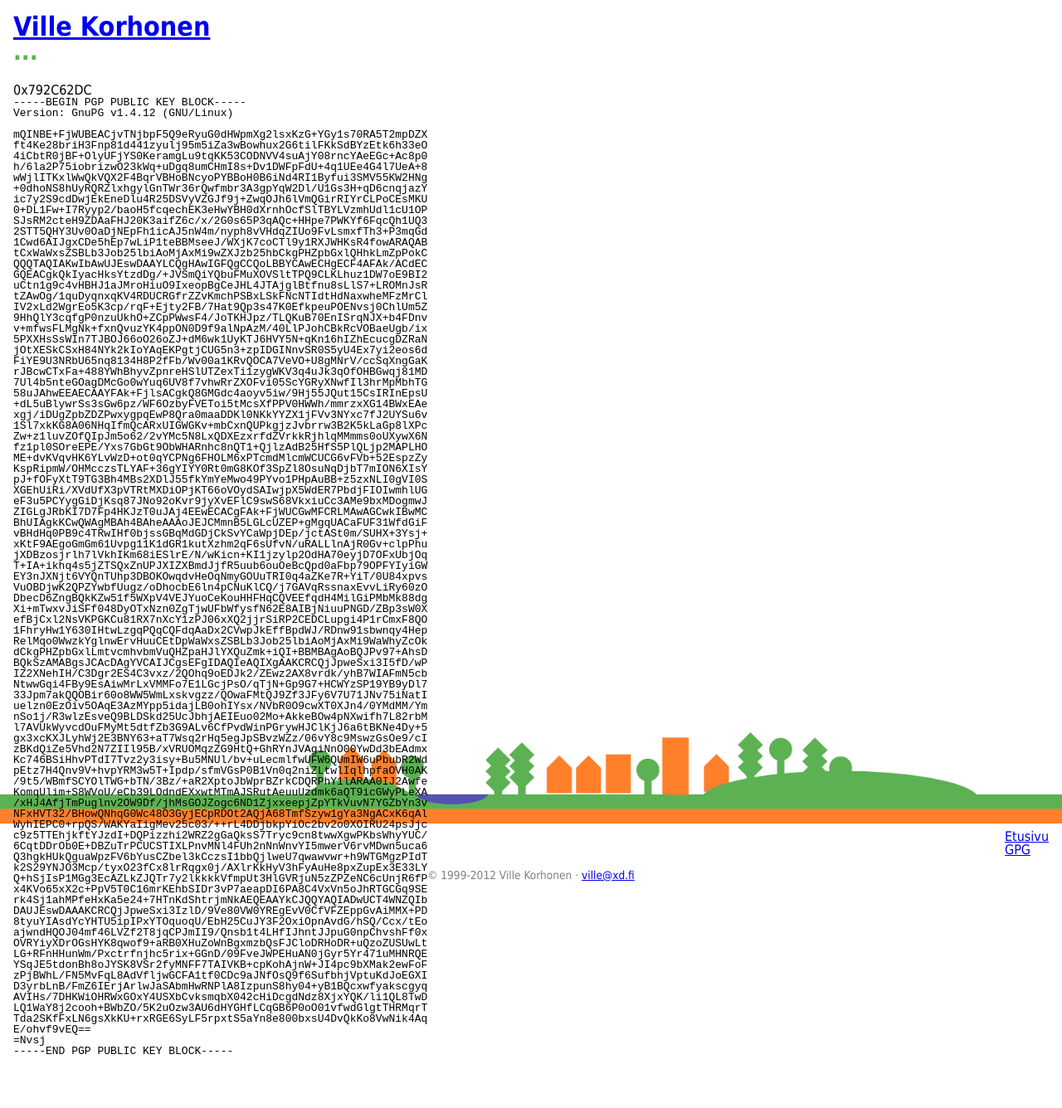
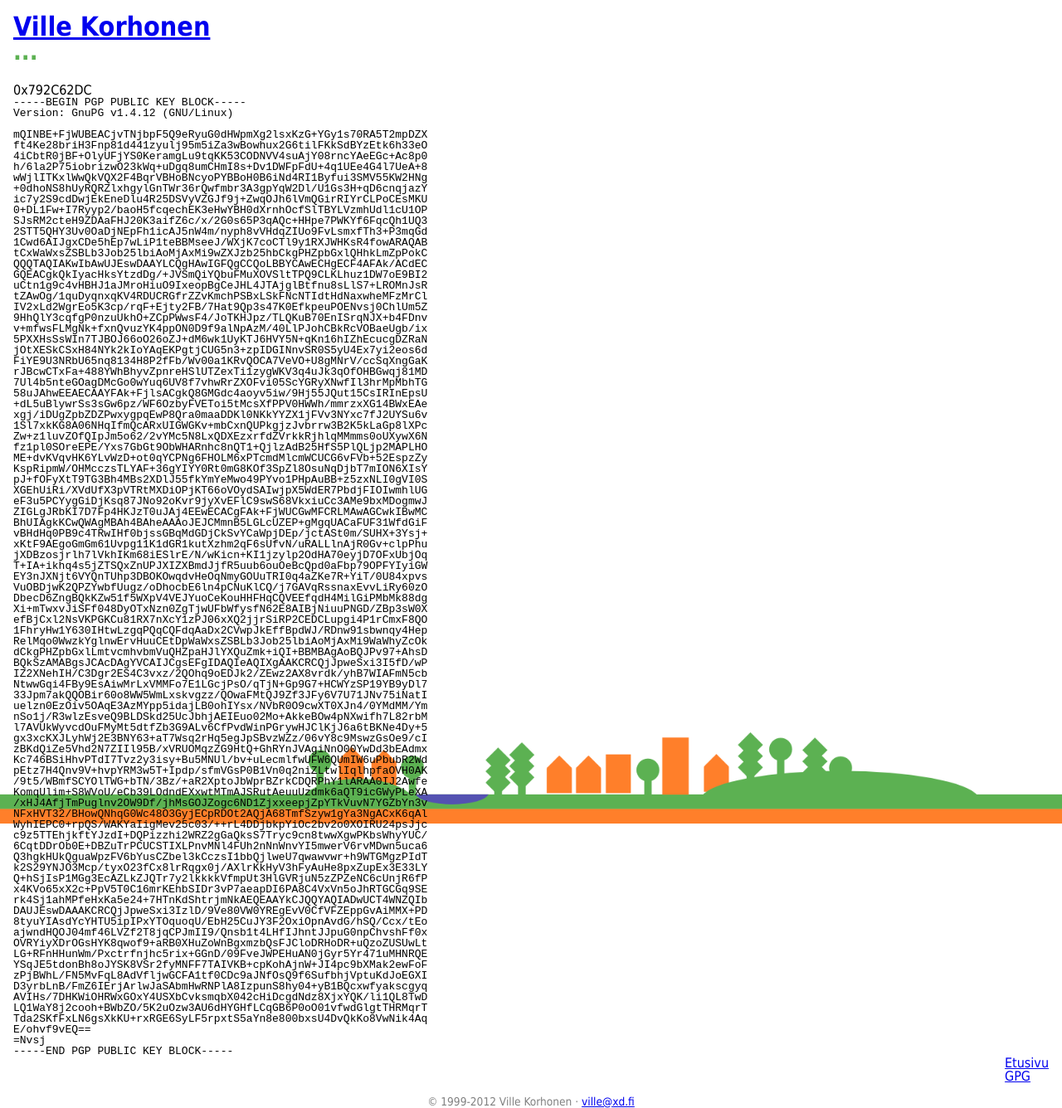
Before and after one commit to annavonzansen/ypcs.github.com, a Jekyll site: the page built from gpg.html, in a window 1280 px wide. Shown: the whole page at 83% size. Built offline with Jekyll 4.4.1, drawn with Linux system fonts in a browser that asks for light colours; Markdown is read by kramdown in place of the engine named in the settings; before the commit the page ends 1275 px from its top, so only the background shows below that.

Commit message:
Page height

```diff
--- a/media/css/kuntavaalit2012.css
+++ b/media/css/kuntavaalit2012.css
@@ -11,5 +11,5 @@ body {
   height: 100%;
 }
 #main {
-  height: 100%;
+  min-height: 100%;
 }
--- a/media/css/kuntavaalit2012.less
+++ b/media/css/kuntavaalit2012.less
@@ -15,5 +15,5 @@ body {
 }
 
 #main {
-    height: 100%;
+    min-height: 100%;
 }
```
